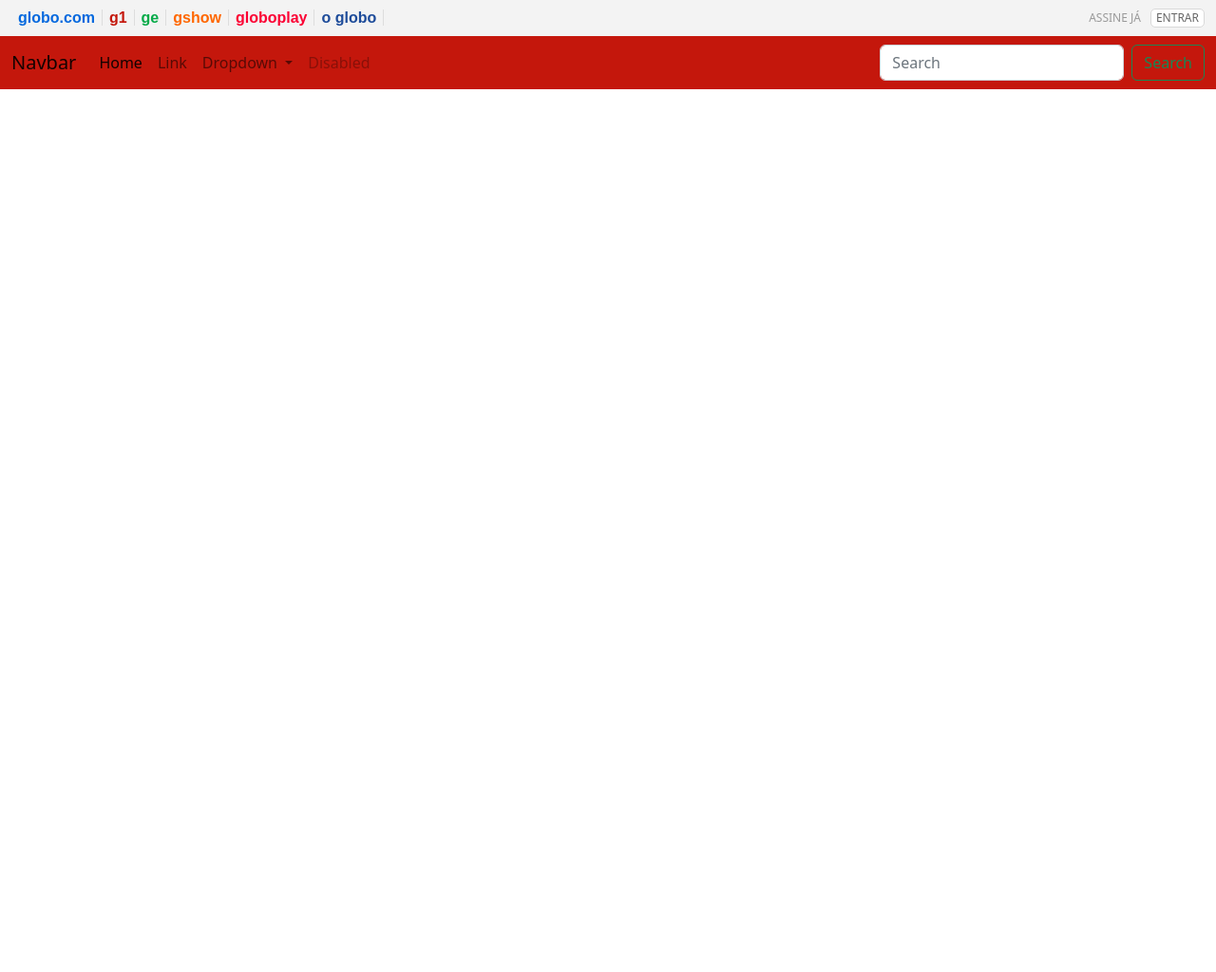
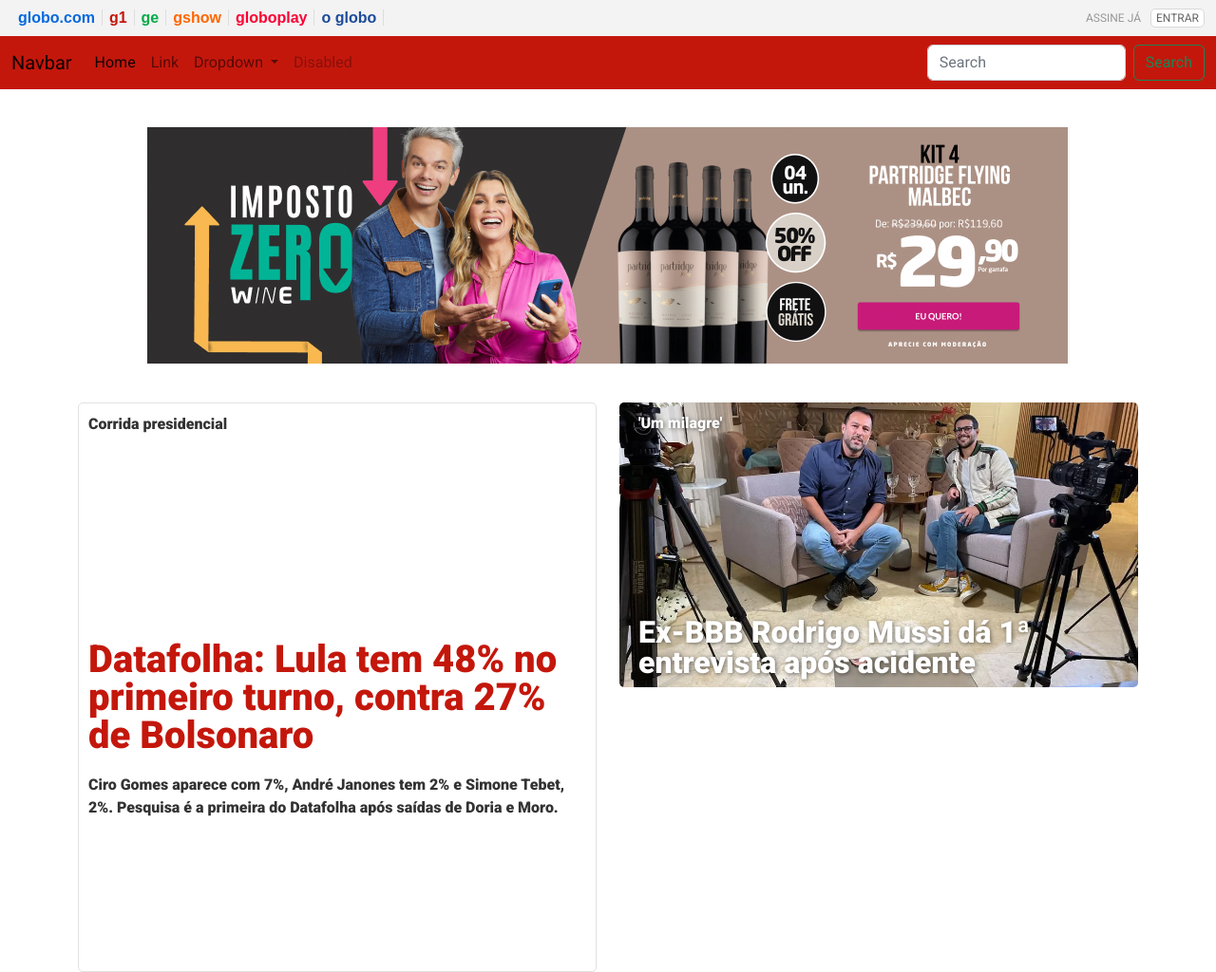
Before and after one commit to MachRafael/AulasFrontAEC, a plain HTML site: page HTML-CSS/EXERCICIOS/Exercicios 4/home.html in a window 1280 px wide. Shown: the whole page at 95% size. Before the commit the page ends 800 px from the top, so only its background shows below. Drawn offline with nearby package versions, Linux system fonts and the light colour scheme.

Commit message:
seção 2 e 3

```diff
--- a/HTML-CSS/EXERCICIOS/Exercicios 4/home.html
+++ b/HTML-CSS/EXERCICIOS/Exercicios 4/home.html
@@ -7,9 +7,17 @@
     <meta name="viewport" content="width=device-width, initial-scale=1.0">
     <link href="https://cdn.jsdelivr.net/npm/bootstrap@5.2.0-beta1/dist/css/bootstrap.min.css" rel="stylesheet"
         integrity="sha384-0evHe/X+R7YkIZDRvuzKMRqM+OrBnVFBL6DOitfPri4tjfHxaWutUpFmBp4vmVor" crossorigin="anonymous">
-    <title>Plagio G1</title>
+    <link rel="preconnect" href="https://fonts.googleapis.com">
+    <link rel="preconnect" href="https://fonts.gstatic.com" crossorigin>
+    <link href="https://fonts.googleapis.com/css2?family=Roboto:ital,wght@0,100;0,300;0,400;0,900;1,100;1,300;1,400;1,500;1,700;1,900&display=swap" rel="stylesheet">
+
+    <title>G1</title>
 
     <style>
+        body {
+            font-family: 'Roboto', sans-serif;
+        }
+
         .section1 {
             background-color: #f3f3f3;
         }
@@ -96,9 +104,11 @@
             text-transform: uppercase;
             margin-right: 10px;
         }
+
         .button-assine:hover {
             transition: color 150ms ease-in-out;
         }
+
         .button-entrar {
             text-decoration: none;
             background-color: #fff;
@@ -109,15 +119,86 @@
             font-size: 12px;
             color: #666666;
         }
-        .button-entrar:hover{
+
+        .button-entrar:hover {
             background-color: #fff;
             transition: 150ms ease-in-out;
         }
+
         .navbar-g1 {
             background-color: #c4170c !important;
         }
 
+        .section2 {
+            padding: 40px 0;
+        }
+
+        .img-anuncio {
+            max-width: 100%;
+        }
+
+        .card-esquerdo-section3 {
+            height: 600px;
+            border: 1px solid #e1e1e1;
+            border-radius: 5px;
+            padding: 10px;
+            display: flex;
+            flex-direction: column;
+            justify-content: space-between;
+
+        }
+
+        .categoria {
+            color: #333333;
+            font-size: 16px;
+            font-weight: 900;
+        }
+
+        .titulo {
+            color: #c4170c;
+            font-size: 40px;
+            line-height: 40px;
+            font-weight: bolder;
+            margin-bottom: 20px;
+        }
+
+        .descricao {
+            font-size: 16px;
+            color: #333333;
+            font-weight: 600;
+            margin-bottom: 150px;
+        }
+
+        .card-direito-section3 {
+            height: 300px;
+            background-color: rgba(0, 0, 0, 0.2);
+            background-image: url("images/imagem2.webp");
+            background-position: center center;
+            background-size: cover;
+            padding: 10px 20px;
+            border-radius: 5px;
+            display: flex;
+            justify-content: space-between;
+            flex-direction: column;
+        }
+
+        .categoria2 {
+            color: white;
+            font-size: 16px;
+            font-weight: 600;
+            text-shadow: 1px 1px 4px rgba(0, 0, 0, 0.5);
+
+        }
+
+        .titulo2 {
+            color: white;
+            font-size: 32px;
+            font-weight: 900;
+            line-height: 32px;
+            text-shadow: 1px 1px 4px rgba(0, 0, 0, 0.5);
+        }
     </style>
+
 </head>
 
 <body>
@@ -149,8 +230,8 @@
                             <a href="https://oglobo.globo.com" target="_blank" class=" blue">o globo</a>
                         </div>
                         <span style="flex: 1 1 auto;"></span>
-                            <a href="" class = "button-assine">Assine já</a>
-                            <a href="" class = "button-entrar">Entrar</a>
+                        <a href="" class="button-assine">Assine já</a>
+                        <a href="" class="button-entrar">Entrar</a>
                     </div>
                 </div>
             </div>
@@ -160,7 +241,9 @@
     <nav class="navbar navbar-expand-lg bg-light navbar-g1">
         <div class="container-fluid">
             <a class="navbar-brand" href="#">Navbar</a>
-          <button class="navbar-toggler" type="button" data-bs-toggle="collapse" data-bs-target="#navbarSupportedContent" aria-controls="navbarSupportedContent" aria-expanded="false" aria-label="Toggle navigation">
+            <button class="navbar-toggler" type="button" data-bs-toggle="collapse"
+                data-bs-target="#navbarSupportedContent" aria-controls="navbarSupportedContent" aria-expanded="false"
+                aria-label="Toggle navigation">
                 <span class="navbar-toggler-icon"></span>
             </button>
             <div class="collapse navbar-collapse" id="navbarSupportedContent">
@@ -172,13 +255,16 @@
                         <a class="nav-link" href="#">Link</a>
                     </li>
                     <li class="nav-item dropdown">
-                <a class="nav-link dropdown-toggle" href="#" id="navbarDropdown" role="button" data-bs-toggle="dropdown" aria-expanded="false">
+                        <a class="nav-link dropdown-toggle" href="#" id="navbarDropdown" role="button"
+                            data-bs-toggle="dropdown" aria-expanded="false">
                             Dropdown
                         </a>
                         <ul class="dropdown-menu" aria-labelledby="navbarDropdown">
                             <li><a class="dropdown-item" href="#">Action</a></li>
                             <li><a class="dropdown-item" href="#">Another action</a></li>
-                  <li><hr class="dropdown-divider"></li>
+                            <li>
+                                <hr class="dropdown-divider">
+                            </li>
                             <li><a class="dropdown-item" href="#">Something else here</a></li>
                         </ul>
                     </li>
@@ -193,6 +279,51 @@
             </div>
         </div>
     </nav>
+    <section class="section2">
+        <div class="container">
+            <div class="row">
+                <div class="col text-center">
+                    <img src="images/anuncio.png" class="img_anuncio" alt="">
+                </div>
+            </div>
+        </div>
+    </section>
+    <section class="sectiom3">
+        <div class="container">
+            <div class="row">
+                <div class="col-6">
+                    <div class="card-esquerdo-section3">
+                        <div class="categoria">
+                            Corrida presidencial
+                        </div>
+                        <div>
+                            <div class="titulo">
+                                Datafolha: Lula tem 48% no primeiro turno, contra 27% de Bolsonaro
+                            </div>
+                            <div class="descricao">
+                                Ciro Gomes aparece com 7%, André Janones tem 2% e Simone Tebet, 2%. Pesquisa é a
+                                primeira do
+                                Datafolha após saídas de Doria e Moro.
+                            </div>
+                        </div>
+
+                    </div>
+                </div>
+                <div class="col-6">
+
+                    <div class="card-direito-section3">
+                        <div class="categoria2">
+                            'Um milagre'
+                        </div>
+                        <div class="titulo2 ">
+                            Ex-BBB Rodrigo Mussi dá 1ª entrevista após acidente
+                        </div>
+
+                    </div>
+                </div>
+            </div>
+        </div>
+    </section>
 
     <script src="https://cdn.jsdelivr.net/npm/bootstrap@5.2.0-beta1/dist/js/bootstrap.bundle.min.js"
         integrity="sha384-pprn3073KE6tl6bjs2QrFaJGz5/SUsLqktiwsUTF55Jfv3qYSDhgCecCxMW52nD2"
```
Also changed, not shown: HTML-CSS/EXERCICIOS/Exercicios 4/images/anuncio.PNG (added), HTML-CSS/EXERCICIOS/Exercicios 4/images/imagem2.webp (added). Lines whose indentation alone changed are shown as unchanged.
